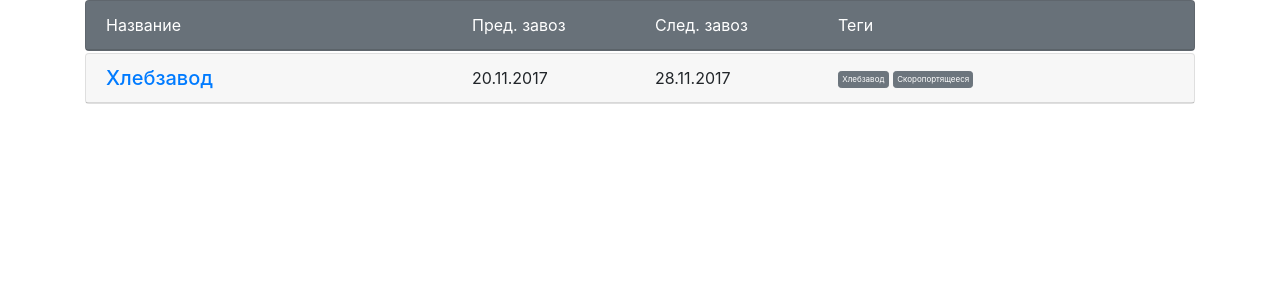
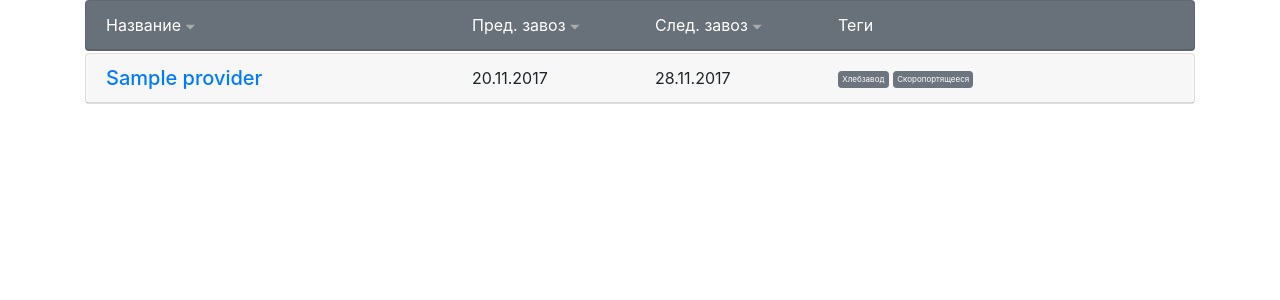
Before and after one commit to trukanduk/evotor_hackathon, a Django app: page /shop/providers/ in a window 1280 px wide. Shown: the part 72-372 px from the top of the page. Run offline with Django 3.2, Linux system fonts and the light colour scheme; tables that the repository leaves empty hold one stand-in row (values such as "Sample post"); style sheets or scripts are compiled from the project's sources; some libraries are stand-ins or nearby versions.

Commit message:
ajax and sorts for providers

```diff
--- a/evotor/shop/templates/shop/providers.html
+++ b/evotor/shop/templates/shop/providers.html
@@ -3,61 +3,55 @@
 
 {% block head_base_override  %}
   <link href="{% static "css/shop/providers.css" %}" rel="stylesheet">
+  <script type="text/javascript" src="{% static "js/shop/items.js" %}"></script>
 {% endblock %}
 
 {% block content %}
+  <script type="text/javascript">
+    itemsModelName = 'provider'
+  </script>
   <div class="card text-white bg-secondary provider-items-header">
     <div class="card-header provider-items-header-header" role="tab" id="provider-items-header-header">
       <div class="row">
-        <div class="col-4">
+        <div class="col-4 item-header-title">
           Название
+          <span class="sort-items-pair" column="title">
+            <span class="oi oi-caret-bottom sort-icon sort-icon-desc" order="desc" title="Отсортировать по убыванию" aria-hidden="true" column="title"></span>
+            <span class="oi oi-caret-top sort-icon sort-icon-asc" order="asc" title="Отсортировать по возрастанию" aria-hidden="true" column="title"></span>
+          </span>
         </div>
-        <div class="col-2">
+        <div class="col-2 item-header-prev_date">
           Пред. завоз
+          <span class="sort-items-pair" column="title">
+            <span class="oi oi-caret-bottom sort-icon sort-icon-desc" order="desc" title="Отсортировать по убыванию" aria-hidden="true" column="title"></span>
+            <span class="oi oi-caret-top sort-icon sort-icon-asc" order="asc" title="Отсортировать по возрастанию" aria-hidden="true" column="title"></span>
+          </span>
         </div>
-        <div class="col-2">
+        <div class="col-2 item-header-next_date">
           След. завоз
+          <span class="sort-items-pair" column="title">
+            <span class="oi oi-caret-bottom sort-icon sort-icon-desc" order="desc" title="Отсортировать по убыванию" aria-hidden="true" column="title"></span>
+            <span class="oi oi-caret-top sort-icon sort-icon-asc" order="asc" title="Отсортировать по возрастанию" aria-hidden="true" column="title"></span>
+          </span>
         </div>
-        <div class="col-2">
+        <div class="col-2 item-header-tags">
           Теги
         </div>
       </div>
     </div>
   </div>
-  {% for provider in providers %}
-    <div class="card provider-item">
-      <div class="card-header provider-header" role="tab" id="provider-{{forloop.counter0}}-header">
-        <div class="row">
-          <div class="col-4">
-            <h5 class="mb-0">
-              <a data-toggle="collapse" href="#provider-{{forloop.counter0}}-body" aria-expanded="true" aria-controls="provider-{{forloop.counter0}}-body">
-                Хлебзавод
-              </a>
-            </h5>
-          </div>
-          <div class="col-2">
-            20.11.2017
-          </div>
-          <div class="col-2">
-            28.11.2017
-          </div>
-          <div class="col-3 provider-{{forloop.counter0}}-tags provider-tags">
-            <button role="button" class="btn btn-secondary btn-sm tag-button">
-              Хлебзавод
-            </button>
-            <button role="button" class="btn btn-secondary btn-sm tag-button">
-              Скоропортящееся
-            </button>
-          </div>
-        </div>
-      </div>
 
-      <div id="provider-{{forloop.counter0}}-body" class="collapse provider-body" role="tabpanel" aria-labelledby="provider-{{forloop.counter0}}-header" data-parent="#accordion">
-        <div class="card-body">
-          <img src="http://www.sunny-cat.ru/datas/users/1-kenny005.jpg" style="width:30%;">
-          Чо надо
-        </div>
-      </div>
+  <div class="provider-items-container items-container" id="items-container-wrapper">
+    <center>
+      <img id="items-loading-img" style="display:none" src="https://upload.wikimedia.org/wikipedia/commons/b/b1/Loading_icon.gif" />
+    </center>
+    <div id="items-container-loading-error" class="alert alert-danger" style="display:none" >
+      <h5 class="alert-heading">Произошла ошибка</h5>
+      <span class="item-container-loading-error-desc"></span>
     </div>
-  {% endfor %}
+    <div class="provider-items-container items-container" id="items-container">
+      {% include "shop/providers_items.html" with objs=providers %}
+    </div>
+  </div>
+
 {% endblock %}
--- /dev/null
+++ b/evotor/shop/templates/shop/providers_items.html
@@ -0,0 +1,45 @@
+{% load templateutils %}
+
+<script type="text/javascript">
+  {% autoescape off %}
+    itemsFilterInfo = {{request.GET.filter | emptydict}}
+    itemsOrderByInfo = {{request.GET.order_by | emptylist}}
+  {% endautoescape %}
+</script>
+
+{% for provider in objs %}
+  <div class="card provider-item">
+    <div class="card-header provider-header" role="tab" id="provider-{{forloop.counter0}}-header">
+      <div class="row">
+        <div class="col-4">
+          <h5 class="mb-0">
+            <a data-toggle="collapse" href="#provider-{{forloop.counter0}}-body" aria-expanded="true" aria-controls="provider-{{forloop.counter0}}-body">
+              {{provider.title}}
+            </a>
+          </h5>
+        </div>
+        <div class="col-2">
+          20.11.2017
+        </div>
+        <div class="col-2">
+          28.11.2017
+        </div>
+        <div class="col-3 provider-{{forloop.counter0}}-tags provider-tags">
+          <button role="button" class="btn btn-secondary btn-sm tag-button">
+            Хлебзавод
+          </button>
+          <button role="button" class="btn btn-secondary btn-sm tag-button">
+            Скоропортящееся
+          </button>
+        </div>
+      </div>
+    </div>
+
+    <div id="provider-{{forloop.counter0}}-body" class="collapse provider-body" role="tabpanel" aria-labelledby="provider-{{forloop.counter0}}-header" data-parent="#accordion">
+      <div class="card-body">
+        <img src="http://www.sunny-cat.ru/datas/users/1-kenny005.jpg" style="width:30%;">
+        Чо надо
+      </div>
+    </div>
+  </div>
+{% endfor %}
--- a/evotor/static/js/shop/items.js
+++ b/evotor/static/js/shop/items.js
@@ -4,14 +4,19 @@ function request_items(model, template, filters) {
     $("#items-container-loading-error").hide();
     return query_html(model, template, filters)
             .done(function(html) {
+                console.log("done")
                 $("#items-container").html(html);
                 update_items_icons();
             })
             .fail(function(data) {
+                console.log("fail")
                 $("#item-container-loading-error-desc").html(data.content || "Неизвестная ошибка");
                 $("#items-container-loading-error").show();
             })
-            .always(function() { $("#items-loading-img").hide(); });
+            .always(function() {
+                console.log("always")
+                $("#items-loading-img").hide();
+            });
 }
 
 function update_items_icons() {
```
Also changed, not shown: evotor/shop/templates/shop/products.html (+3 -7 lines).
